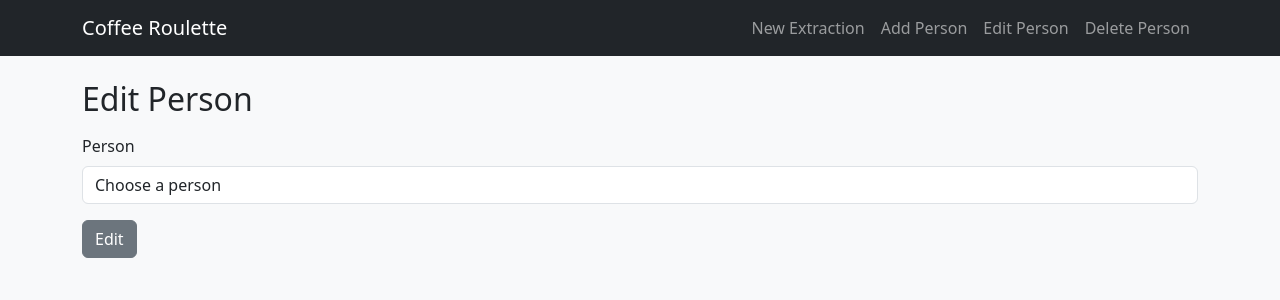
After one commit to Daemondeal/coffee-roulette, a Flask app: page /people/edit in a window 1280 px wide. The commit adds this page. Shown: the top 300 px of the page. Run offline with Flask 3, Linux system fonts and the light colour scheme; data that the repository does not hold is empty.

Commit message:
Add edit person

```diff
--- a/coffee_roulette/routes.py
+++ b/coffee_roulette/routes.py
@@ -61,6 +61,7 @@ def home():
 
         people_stats.append(
             {
+                "id": person.id,
                 "name": person.name,
                 "net_balance": net_balance,
                 "coffees_paid_to_others": coffees_paid_to_others,
@@ -112,6 +113,52 @@ def add_person():
         conn.close()
         return redirect("/")
     return render_template("add_person.html")
+
+
+@bp.route("/people/edit", methods=["GET", "POST"])
+def edit_person():
+    conn = get_connection()
+
+    if request.method == "POST":
+        person_id = request.form["person_id"]
+        name = request.form["name"].strip()
+        password = request.form.get("password")
+
+        if not check_password(password):
+            conn.close()
+            flash("Invalid Password", "danger")
+            return redirect(f"/people/edit?person_id={person_id}")
+
+        if not name:
+            conn.close()
+            flash("Name is required", "warning")
+            return redirect(f"/people/edit?person_id={person_id}")
+
+        conn.execute("UPDATE people SET name = ? WHERE id = ?", (name, person_id))
+        conn.commit()
+        conn.close()
+
+        flash("Person updated", "success")
+        return redirect("/")
+
+    selected_person_id = request.args.get("person_id")
+    selected_person = None
+    if selected_person_id:
+        selected_person = conn.execute(
+            "SELECT id, name FROM people WHERE id = ?",
+            (selected_person_id,),
+        ).fetchone()
+        if selected_person is None:
+            flash("Person not found", "warning")
+
+    people = conn.execute("SELECT id, name FROM people ORDER BY name").fetchall()
+    conn.close()
+
+    return render_template(
+        "edit_person.html",
+        people=people,
+        selected_person=selected_person,
+    )
 
 
 @bp.route("/people/delete", methods=["GET", "POST"])
--- a/templates/base.html
+++ b/templates/base.html
@@ -16,10 +16,24 @@
 <nav class="navbar navbar-expand-lg navbar-dark bg-dark mb-4">
   <div class="container">
     <a class="navbar-brand" href="/">Coffee Roulette</a>
-    <div class="navbar-nav">
-      <a class="nav-link" href="/people/add">Add Person</a>
-      <a class="nav-link" href="/people/delete">Delete Person</a>
-      <a class="nav-link" href="/extractions/add">New Extraction</a>
+    <button
+      class="navbar-toggler"
+      type="button"
+      data-bs-toggle="collapse"
+      data-bs-target="#mainNav"
+      aria-controls="mainNav"
+      aria-expanded="false"
+      aria-label="Toggle navigation"
+    >
+      <span class="navbar-toggler-icon"></span>
+    </button>
+    <div class="collapse navbar-collapse justify-content-end" id="mainNav">
+      <div class="navbar-nav">
+        <a class="nav-link" href="/extractions/add">New Extraction</a>
+        <a class="nav-link" href="/people/add">Add Person</a>
+        <a class="nav-link" href="/people/edit">Edit Person</a>
+        <a class="nav-link" href="/people/delete">Delete Person</a>
+      </div>
     </div>
   </div>
 </nav>
--- /dev/null
+++ b/templates/edit_person.html
@@ -0,0 +1,38 @@
+{% extends "base.html" %}
+{% block content %}
+<h2>Edit Person</h2>
+
+<form method="GET" class="mt-3 mb-4">
+    <div class="mb-3">
+        <label class="form-label">Person</label>
+        <select name="person_id" class="form-control" required>
+            <option value="">Choose a person</option>
+            {% for person in people %}
+            <option value="{{ person.id }}" {% if selected_person and selected_person.id == person.id %}selected{% endif %}>
+                {{ person.name }}
+            </option>
+            {% endfor %}
+        </select>
+    </div>
+
+    <button class="btn btn-secondary">Edit</button>
+</form>
+
+{% if selected_person %}
+<form method="POST" class="mt-3">
+    <input type="hidden" name="person_id" value="{{ selected_person.id }}">
+
+    <div class="mb-3">
+        <label class="form-label">Name</label>
+        <input name="name" class="form-control" value="{{ selected_person.name }}" required>
+    </div>
+
+    <div class="mb-3">
+        <label class="form-label">Password</label>
+        <input name="password" type="password" class="form-control" required>
+    </div>
+
+    <button class="btn btn-primary">Save Changes</button>
+</form>
+{% endif %}
+{% endblock %}
--- a/templates/index.html
+++ b/templates/index.html
@@ -30,7 +30,6 @@
             {% endfor %}
         </ul>
 
-        <a href="/people/add" class="btn btn-sm btn-dark">Add Person</a>
     </div>
 
     <!-- Extractions -->
@@ -88,7 +87,6 @@
             </li>
             {% endfor %}
         </ul>
-        <a href="/extractions/add" class="btn btn-sm btn-success mt-3">New Extraction</a>
     </div>
 </div>
 
```
